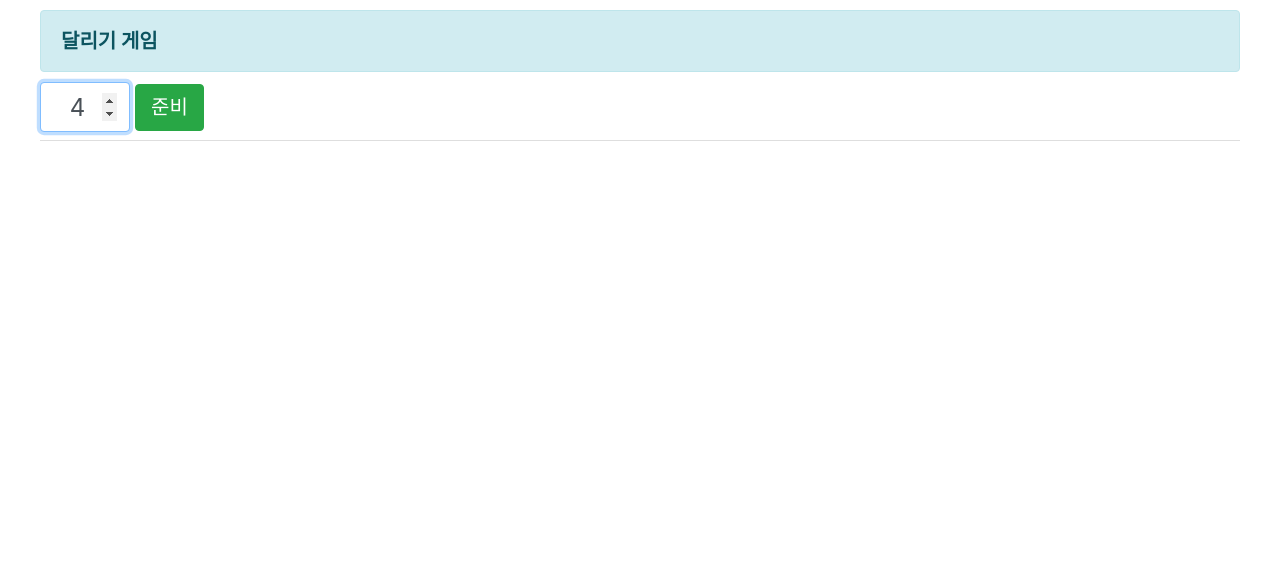
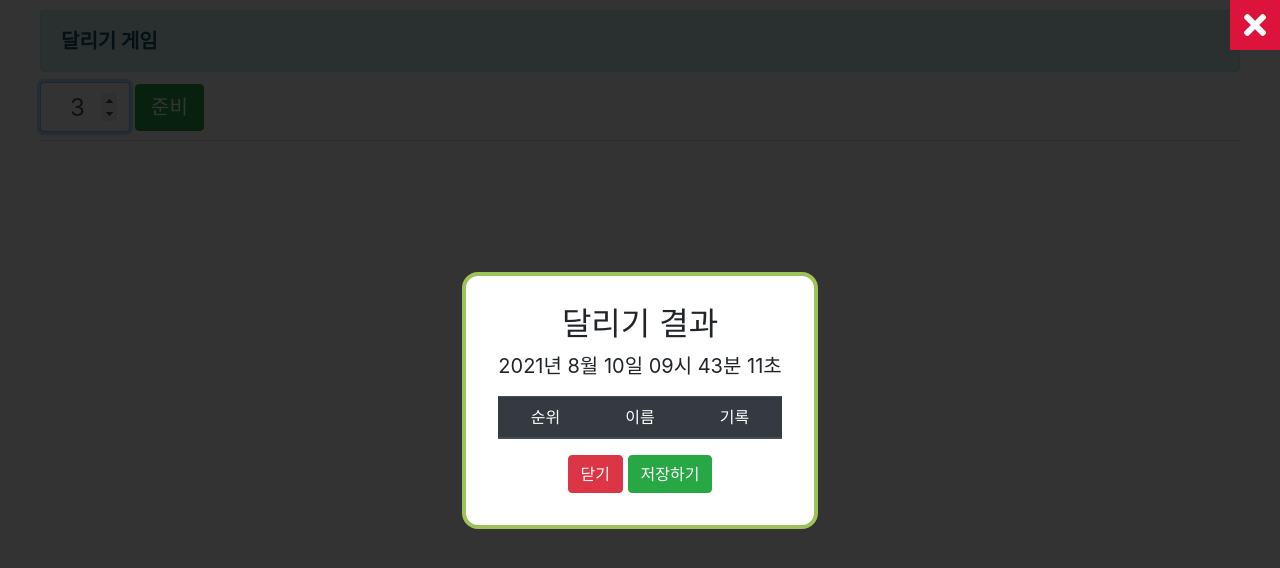
Before and after one commit to booldook/2021-sc-app-09-score, a plain HTML site: page public/html/03.game.html in a window 1280 px wide. Drawn offline with Linux system fonts and the light colour scheme.

Commit message:
modal-wrapper 완성

```diff
--- a/public/css/03.game.css
+++ b/public/css/03.game.css
@@ -26,3 +26,9 @@ form[name="initForm"] .bt-reset {display: none;}
 	to {transform: rotate(15deg);}
 }
 .stage-wrap .member-wp input[name="member"] {margin-top: .5em; text-align: center;}
+
+.modal-wrapper {position: fixed; left: 0; top: 0; width: 100%; height: 100vh; background-color: rgba(0, 0, 0, .8); display: flex; justify-content: center; align-items: center;}
+.modal-wrapper .modal-bt {width: 50px; height: 50px; background-color: crimson; color: #fff; font-size: 2em; position: absolute; right: 0; top: 0; display: flex; align-items: center; justify-content: center; cursor: pointer;}
+.modal-wrapper .modal-wrap {padding: 2em; border: 4px solid #9dc258; background-color: #fff; border-radius: 1em;}
+.modal-wrapper .modal-wrap h2.title {font-size: 2em; text-align: center; margin-bottom: .5em;}
+.modal-wrapper .modal-wrap p.datetime {font-size: 1.25em; text-align: center; margin-bottom: 1em;}
--- a/public/html/03.game.html
+++ b/public/html/03.game.html
@@ -15,22 +15,44 @@
 </head>
 <body>
 	<section class="wrapper">
-		<div class="alert alert-info main-title">달리기 게임</div>
+		<h1 class="alert alert-info main-title">달리기 게임</h1>
 		<form action="//naver.com" name="initForm" class="form-inline">
-			<input type="number" name="cnt" id="cnt" value="4" min="2" max="8" step="1" class="form-control" autofocus>
+			<input type="number" name="cnt" id="cnt" value="3" min="2" max="8" step="1" class="form-control" autofocus>
 			<button type="button" class="btn btn-success bt-init">준비</button>
 			<button type="button" class="btn btn-primary bt-start">시작</button>
 			<button type="button" class="btn btn-danger bt-reset">취소</button>
 		</form>
-		<div class="stage-wrap">
-			<!-- <div class="member-wp">
-				<div class="imgs">
-					<img src="../img/marathon.png" class="w100">
-				</div>
-				<input type="text" name="member" class="form-control">
-			</div> -->
+		<div class="stage-wrap"></div>
+	</section>
+	<aside class="modal-wrapper">
+		<div class="modal-wrap">
+			<h2 class="title">달리기 결과</h2>
+			<p class="datetime">2021년 8월 10일 09시 43분 11초</p>
+			<table class="list-tb table text-center border-bottom">
+				<thead class="thead-dark">
+					<tr>
+						<th>순위</th>
+						<th>이름</th>
+						<th>기록</th>
+					</tr>
+				</thead>
+				<tbody class="list-tbody">
+					<!-- <tr>
+						<td class="score">1등</td>
+						<td class="name">홍길동</td>
+						<td class="time">01:22:34</td>
+					</tr> -->
+				</tbody>
+			</table>
+			<div class="bt-wp text-center">
+				<button class="btn btn-danger bt-close">닫기</button>
+				<button class="btn btn-success bt-save">저장하기</button>
+			</div>
 		</div>
-	</section>
+		<div class="modal-bt bt-close">
+			<i class="fa fa-times"></i>
+		</div>
+	</aside>
 	<script src="../js/03.game.js"></script>
 </body>
 </html>
--- a/public/js/03.game.js
+++ b/public/js/03.game.js
@@ -76,7 +76,6 @@ function onStart() {
 		});
 	});
 	// 데이터베이스 저장 - 추후 구현
-	// modal창
 }
 
 function onReset() {
```
